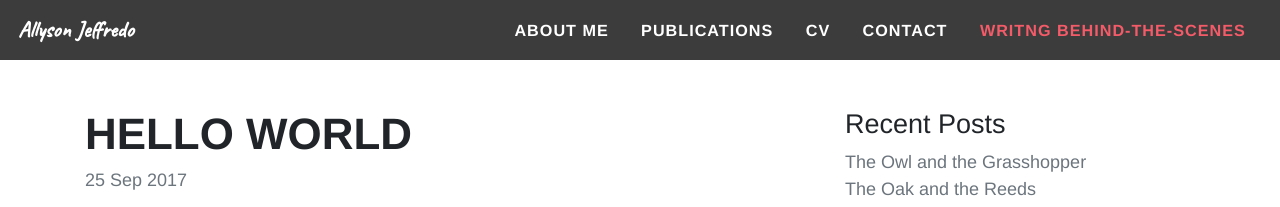
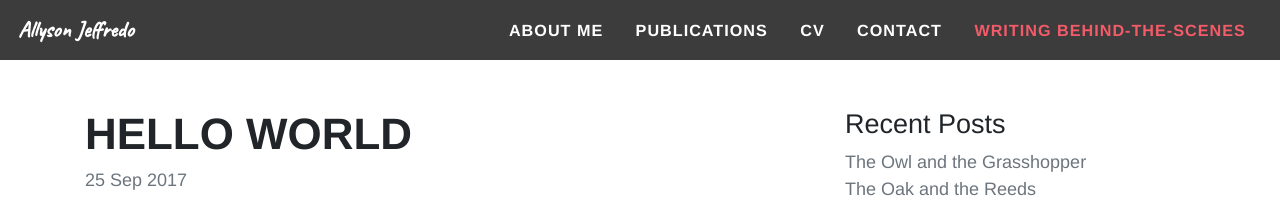
Before and after one commit to go-diego/golden-lovebug, a Jekyll site: the page built from _posts/2017-09-25-test-post-2.md, in a window 1280 px wide. Shown: the top 207 px of the page. Built offline with Jekyll 4.4.1, drawn with Linux system fonts in a browser that asks for light colours; nearby versions of some CDN libraries; part of the change alters nothing that is shown.

Commit message:
feature(fb-app-id): add fb-app-id

```diff
--- a/_config.yml
+++ b/_config.yml
@@ -7,6 +7,7 @@ ogType: website
 ogDescription: I'm Allyson. Poet, writer, educator.
 ogImage: assets/img/preview.png
 ogUrl: https://www.allysonjeffredo.com/
+facebookAppId: 397283870738655
 #baseurl: "" # the subpath of your site, e.g. /blog
 #url: "allysonjeffredo.com" # the base hostname & protocol for your site, e.g. http://example.com
 url: https://feature-blog--golden-lovebug.netlify.com
--- a/_data/nav.json
+++ b/_data/nav.json
@@ -17,6 +17,6 @@
     },
     {
         "url": "blog.html",
-        "text": "Writng Behind-the-Scenes"
+        "text": "Writing Behind-the-Scenes"
     }
 ]
--- a/_layouts/blog.html
+++ b/_layouts/blog.html
@@ -2,8 +2,9 @@
 <html lang="en-US">
   <head>
     <title>{{page.title}} | Writing Behind-the-Scenes</title>
+    <meta property="fb:app_id" content="site.facebookAppId">
     <meta name="description" content="{{page.excerpt | strip_html}}" />
-    <meta property="og:type" content="website">
+    <meta property="og:type" content="article">
     <meta property="og:description" content="{{page.excerpt | strip_html | strip_newlines}}" />
     <meta property="og:title" content="{{page.title}} | Writing Behind-the-Scenes" />
     <meta property="og:url" content="{{site.url}}{{page.url}}" />
```
